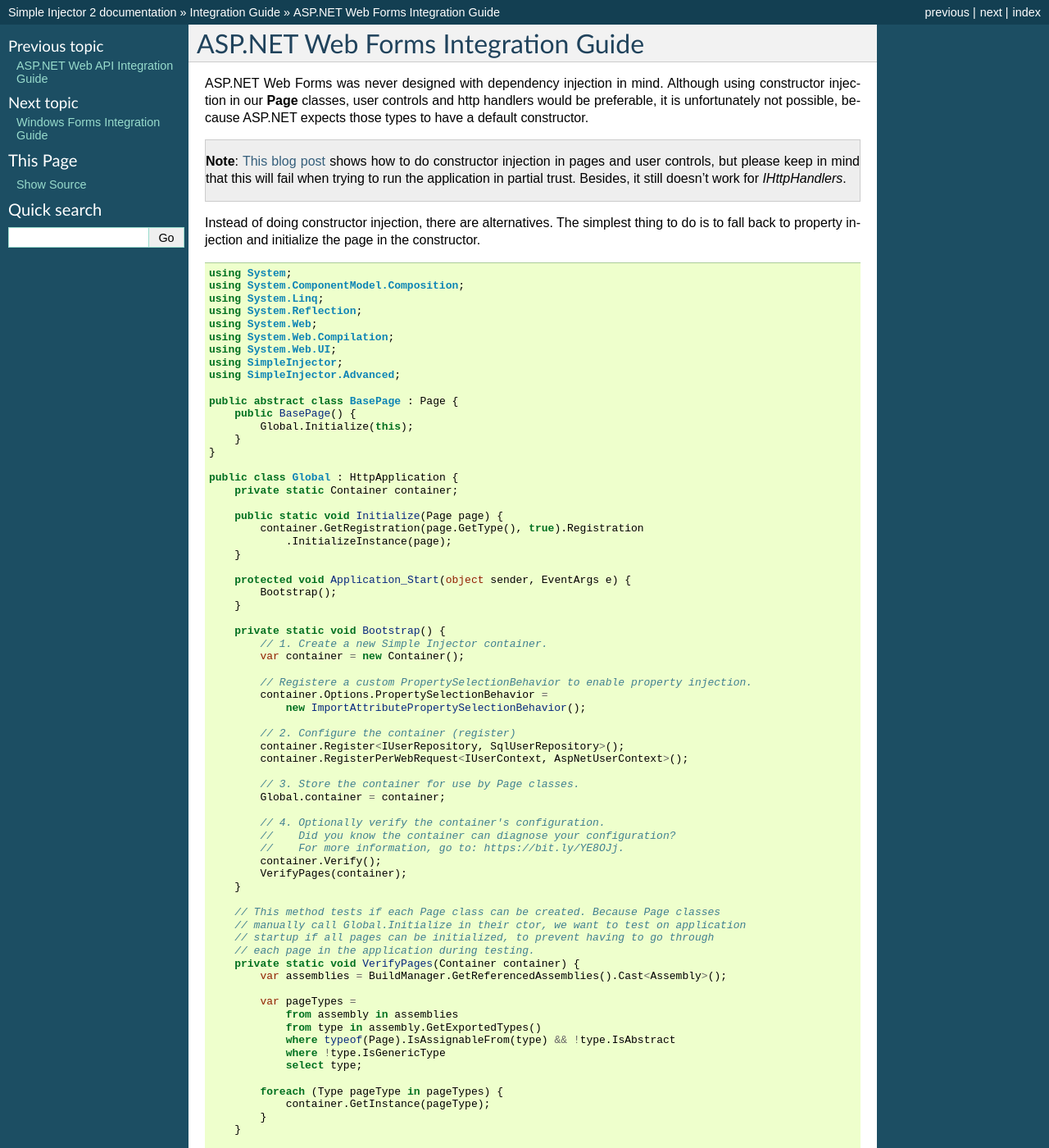
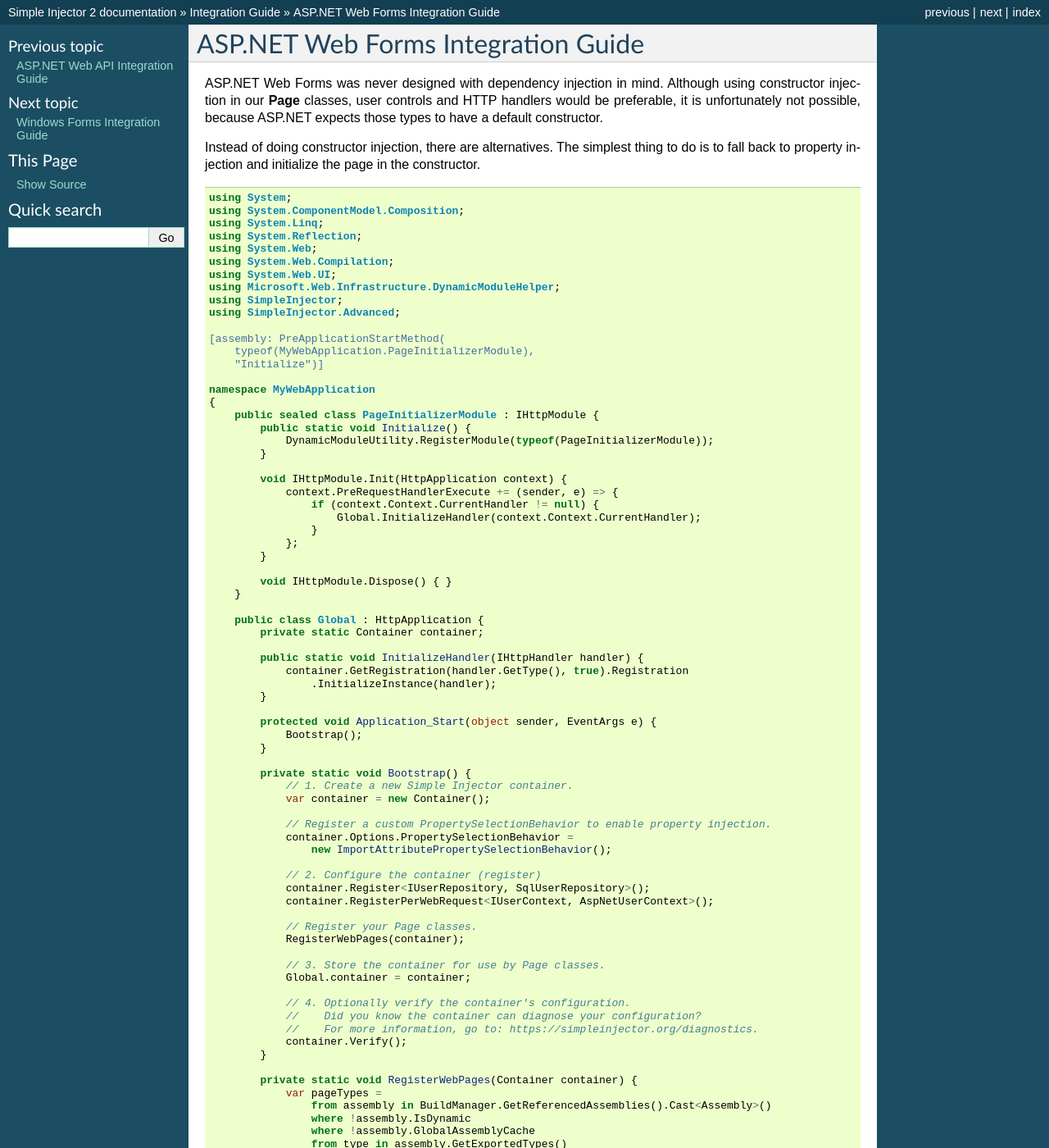
Before and after one commit to simpleinjector/Documentation, a Sphinx documentation site: the page built from source/webformsintegration.rst, in a window 1280 px wide and 1400 px high. Shown: the whole window at 82% size. Built offline with Sphinx 7.4.7, drawn with Linux system fonts in a browser that asks for light colours; some of the changed text lies outside the part shown.

Commit message:
Fixed the Web Forms integration page. The example was incorrect and didn't work.

```diff
--- a/source/webformsintegration.rst
+++ b/source/webformsintegration.rst
@@ -2,11 +2,7 @@
 ASP.NET Web Forms Integration Guide
 ===================================
 
-ASP.NET Web Forms was never designed with dependency injection in mind. Although using constructor injection in our **Page** classes, user controls and http handlers would be preferable, it is unfortunately not possible, because ASP.NET expects those types to have a default constructor.
-
-.. container:: Note
-
-    **Note**: `This blog post <https://cuttingedge.it/blogs/steven/pivot/entry.php?id=81>`_ shows how to do constructor injection in pages and user controls, but please keep in mind that this will fail when trying to run the application in partial trust. Besides, it still doesn't work for *IHttpHandlers*.
+ASP.NET Web Forms was never designed with dependency injection in mind. Although using constructor injection in our **Page** classes, user controls and HTTP handlers would be preferable, it is unfortunately not possible, because ASP.NET expects those types to have a default constructor.
 
 Instead of doing constructor injection, there are alternatives. The simplest thing to do is to fall back to property injection and initialize the page in the constructor.
 
@@ -19,73 +15,87 @@ Instead of doing constructor injection, there are alternatives. The simplest thi
     using System.Web;
     using System.Web.Compilation;
     using System.Web.UI;
+    using Microsoft.Web.Infrastructure.DynamicModuleHelper;
     using SimpleInjector;
     using SimpleInjector.Advanced;
 
-    public abstract class BasePage : Page {
-        public BasePage() {
-            Global.Initialize(this);
-        }
-    }
+    [assembly: PreApplicationStartMethod(
+        typeof(MyWebApplication.PageInitializerModule),
+        "Initialize")]
 
-    public class Global : HttpApplication {
-        private static Container container;
+    namespace MyWebApplication
+    {
+        public sealed class PageInitializerModule : IHttpModule {
+            public static void Initialize() {
+                DynamicModuleUtility.RegisterModule(typeof(PageInitializerModule));
+            }
 
-        public static void Initialize(Page page) {
-            container.GetRegistration(page.GetType(), true).Registration
-                .InitializeInstance(page);
+            void IHttpModule.Init(HttpApplication context) {
+                context.PreRequestHandlerExecute += (sender, e) => {
+                    if (context.Context.CurrentHandler != null) {
+                        Global.InitializeHandler(context.Context.CurrentHandler);
+                    }
+                };
+            }
+
+            void IHttpModule.Dispose() { }
         }
 
-        protected void Application_Start(object sender, EventArgs e) {
-            Bootstrap();
-        }
+        public class Global : HttpApplication {
+            private static Container container;
 
-        private static void Bootstrap() {
-            // 1. Create a new Simple Injector container.
-            var container = new Container();
+            public static void InitializeHandler(IHttpHandler handler) {
+                container.GetRegistration(handler.GetType(), true).Registration
+                    .InitializeInstance(handler);
+            }
 
-            // Registere a custom PropertySelectionBehavior to enable property injection.
-            container.Options.PropertySelectionBehavior =
-                new ImportAttributePropertySelectionBehavior();
+            protected void Application_Start(object sender, EventArgs e) {
+                Bootstrap();
+            }
 
-            // 2. Configure the container (register)
-            container.Register<IUserRepository, SqlUserRepository>();
-            container.RegisterPerWebRequest<IUserContext, AspNetUserContext>();
+            private static void Bootstrap() {
+                // 1. Create a new Simple Injector container.
+                var container = new Container();
 
-            // 3. Store the container for use by Page classes.
-            Global.container = container;
+                // Register a custom PropertySelectionBehavior to enable property injection.
+                container.Options.PropertySelectionBehavior =
+                    new ImportAttributePropertySelectionBehavior();
 
-            // 4. Optionally verify the container's configuration.
-            //    Did you know the container can diagnose your configuration?
-            //    For more information, go to: https://bit.ly/YE8OJj.
-            container.Verify();
-            VerifyPages(container);
-        }
+                // 2. Configure the container (register)
+                container.Register<IUserRepository, SqlUserRepository>();
+                container.RegisterPerWebRequest<IUserContext, AspNetUserContext>();
 
-        // This method tests if each Page class can be created. Because Page classes
-        // manually call Global.Initialize in their ctor, we want to test on application
-        // startup if all pages can be initialized, to prevent having to go through
-        // each page in the application during testing.
-        private static void VerifyPages(Container container) {
-            var assemblies = BuildManager.GetReferencedAssemblies().Cast<Assembly>();
+                // Register your Page classes.
+                RegisterWebPages(container);
 
-            var pageTypes =
-                from assembly in assemblies
-                from type in assembly.GetExportedTypes()
-                where typeof(Page).IsAssignableFrom(type) && !type.IsAbstract
-                where !type.IsGenericType
-                select type;
+                // 3. Store the container for use by Page classes.
+                Global.container = container;
 
-            foreach (Type pageType in pageTypes) {
-                container.GetInstance(pageType);
+                // 4. Optionally verify the container's configuration.
+                //    Did you know the container can diagnose your configuration?
+                //    For more information, go to: https://simpleinjector.org/diagnostics.
+                container.Verify();
             }
-        }
 
-        private class ImportAttributePropertySelectionBehavior : IPropertySelectionBehavior {
-            public bool SelectProperty(Type serviceType, PropertyInfo propertyInfo) {
-                // Makes use of the System.ComponentModel.Composition assembly
-                return typeof(Page).IsAssignableFrom(serviceType) &&
-                    propertyInfo.GetCustomAttributes<ImportAttribute>().Any();
+            private static void RegisterWebPages(Container container) {
+                var pageTypes =
+                    from assembly in BuildManager.GetReferencedAssemblies().Cast<Assembly>()
+                    where !assembly.IsDynamic
+                    where !assembly.GlobalAssemblyCache
+                    from type in assembly.GetExportedTypes()
+                    where type.IsSubclassOf(typeof(Page))
+                    where !type.IsAbstract && !type.IsGenericType
+                    select type;
+
+                pageTypes.ToList().ForEach(container.Register);
+            }
+
+            class ImportAttributePropertySelectionBehavior : IPropertySelectionBehavior {
+                public bool SelectProperty(Type serviceType, PropertyInfo propertyInfo) {
+                    // Makes use of the System.ComponentModel.Composition assembly
+                    return typeof(Page).IsAssignableFrom(serviceType) &&
+                        propertyInfo.GetCustomAttributes<ImportAttribute>().Any();
+                }
             }
         }
     }
```
